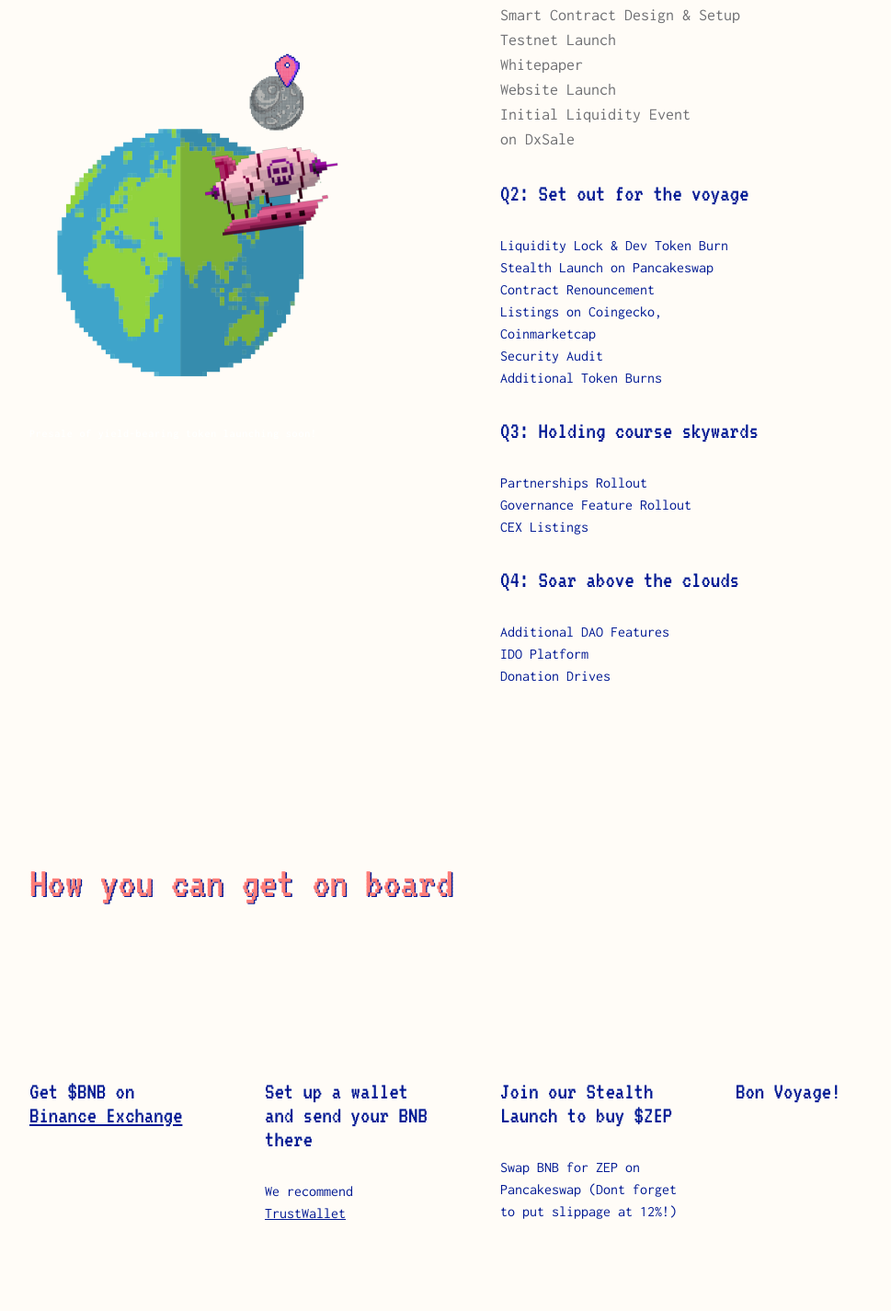
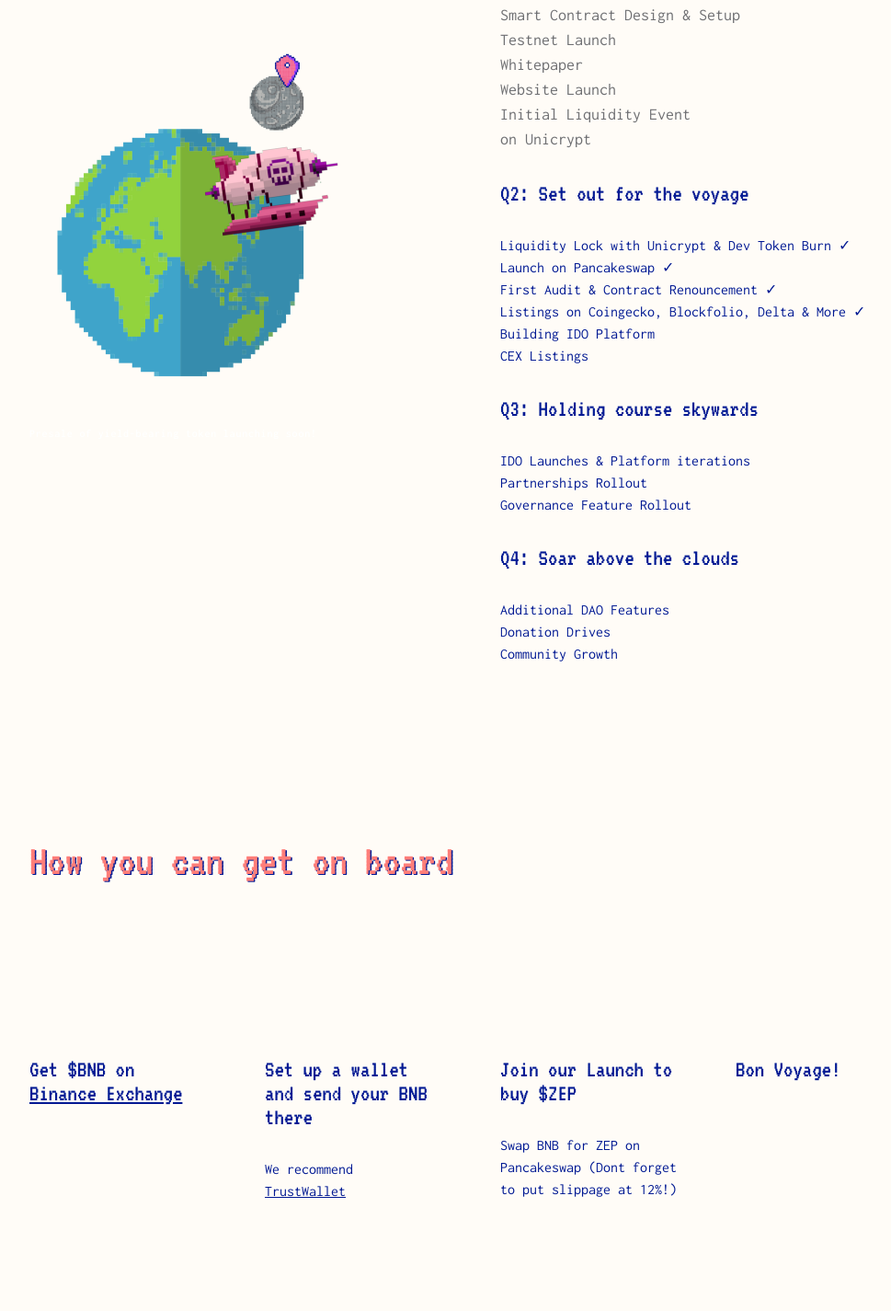
Before and after one commit to atabana/static-page, a plain HTML site: page www/index.html in a window 1280 px wide. Shown: the part 2926-4351 px from the top of the page at 92% size, without its empty margins (128-1097 px from the left). Drawn offline with Linux system fonts and the light colour scheme.

Commit message:
feat(index): update roadmap 🚀🚀🚀

```diff
--- a/www/index.html
+++ b/www/index.html
@@ -209,7 +209,7 @@
 										</li>
 									</ul>
 									<p id="text24" class="style7"><span>100% Secure:</span><br /><span>&quot;Iron Bank&quot; Liquidity</span></p>
-									<p id="text26" class="style6">The Liquidity of Zeppelin is auto-locked at launch in Partnership with DxSale. This liquidity pool is forever increasing with every transaction (through the Quartermaster Fee). The core crew has renounced ownership of the contract, to ensure protection even from us.</p>
+									<p id="text26" class="style6">The Liquidity of Zeppelin is auto-locked at launch in Partnership with Unicrypt. This liquidity pool is forever increasing with every transaction (through the Quartermaster Fee). The core crew has renounced ownership of the contract, to ensure protection even from us.</p>
 								</div>
 								<div>
 									<ul id="icons11" class="style1 icons">
@@ -250,13 +250,13 @@
 								</div>
 								<div>
 									<p id="text27">Q1: Ready the airship ✓</p>
-									<p id="text28"><span>Smart Contract Design &amp; Setup </span><br /><span>Testnet Launch</span><br /><span>Whitepaper</span><br /><span>Website Launch</span><br /><span>Initial Liquidity Event </span><br /><span>on DxSale</span></p>
-									<p id="text30" class="style7">Q2: Set out for the voyage</p>
-									<p id="text29" class="style6"><span>Liquidity Lock &amp; Dev Token Burn</span><br /><span>Stealth Launch on Pancakeswap</span><br /><span>Contract Renouncement</span><br /><span>Listings on Coingecko, </span><br /><span>Coinmarketcap</span><br /><span>Security Audit</span><br /><span>Additional Token Burns</span></p>
+									<p id="text28"><span>Smart Contract Design &amp; Setup </span><br /><span>Testnet Launch</span><br /><span>Whitepaper</span><br /><span>Website Launch</span><br /><span>Initial Liquidity Event </span><br /><span>on Unicrypt</span></p>
+									<p id="text30" class="style7">Q2: Set out for the voyage️</p>
+									<p id="text29" class="style6"><span>Liquidity Lock with Unicrypt &amp; Dev Token Burn ✓</span><br /><span>Launch on Pancakeswap ✓</span><br /><span>First Audit &amp; Contract Renouncement ✓</span><br /><span>Listings on Coingecko, Blockfolio, Delta & More ✓</span><br /><span>Building IDO Platform</span><br /><span>CEX Listings</span></p>
 									<p id="text32" class="style7">Q3: Holding course skywards</p>
-									<p id="text31" class="style6"><span>Partnerships Rollout</span><br /><span>Governance Feature Rollout</span><br /><span>CEX Listings</span></p>
+									<p id="text31" class="style6"><span>IDO Launches & Platform iterations</span><br /><span>Partnerships Rollout</span><br /><span>Governance Feature Rollout</span></p>
 									<p id="text09" class="style7">Q4: Soar above the clouds</p>
-									<p id="text38" class="style6"><span>Additional DAO Features </span><br /><span>IDO Platform</span><br /><span>Donation Drives</span></p>
+									<p id="text38" class="style6"><span>Additional DAO Features</span><br /><span>Donation Drives</span><br /><span>Community Growth</span></p>
 								</div>
 							</div>
 						</div>
@@ -279,7 +279,7 @@
 									<p id="text35" class="style6">We recommend <a target="_blank" href="https://trustwallet.com/deeplink/">TrustWallet</a></p>
 								</div>
 								<div>
-									<p id="text19" class="style7">Join our Stealth Launch to buy $ZEP</p>
+									<p id="text19" class="style7">Join our Launch to buy $ZEP</p>
 									<p id="text22" class="style6">Swap BNB for ZEP on Pancakeswap (Dont forget to put slippage at 12%!)</p>
 								</div>
 								<div>
```
Also changed, not shown: 1 other file.
